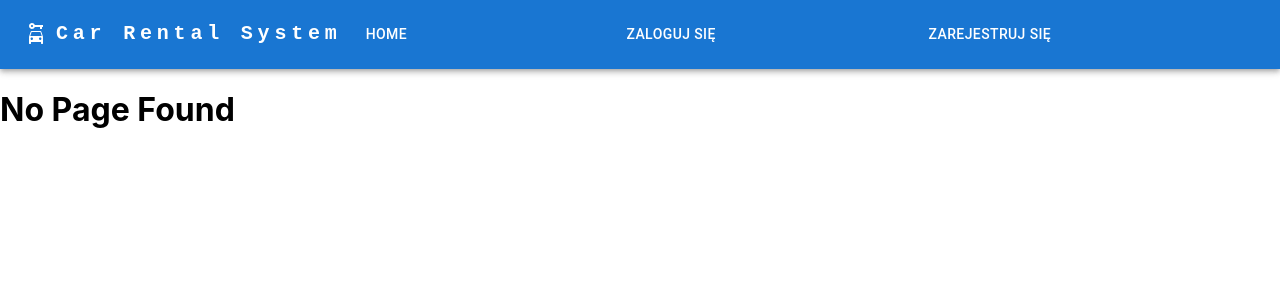
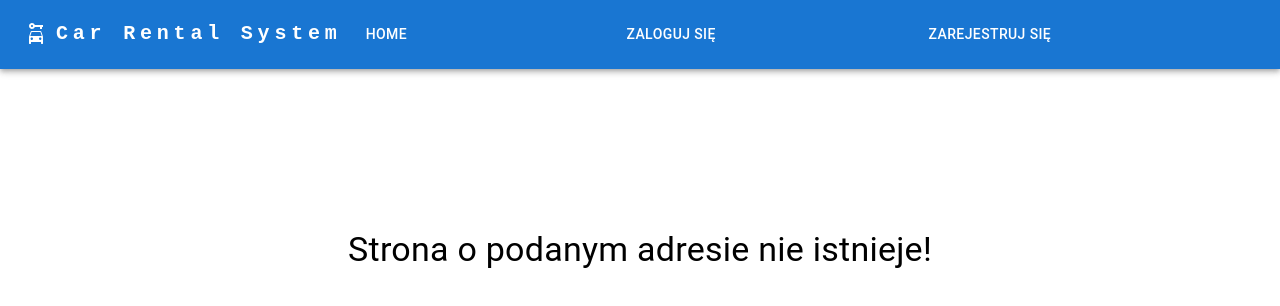
Before and after one commit to Mr-Victor16/car-rental-system-react, a React (Create React App) app: page /user/add in a window 1280 px wide. Shown: the top 306 px of the page. Built offline with nearby package versions, Linux system fonts and the light colour scheme.

Commit message:
Zmiana wyglądu podstrony wyświetlanej w przypadku błędnego wprowadzenia adresu

```diff
--- a/src/pages/NoPage.js
+++ b/src/pages/NoPage.js
@@ -1,5 +1,17 @@
+import {Box, Typography} from "@mui/material";
+import React from "react";
+
 const NoPage = () => {
-    return <h1>No Page Found</h1>;
+    return (
+        <Box
+            sx={{'& .MuiTextField-root': { m: 1 }}}
+            noValidate
+            autoComplete="off"
+            marginTop={20}
+        >
+            <Typography variant='h4' align='center'>Strona o podanym adresie nie istnieje!</Typography>
+        </Box>
+    );
 };
 
 export default NoPage;
```
